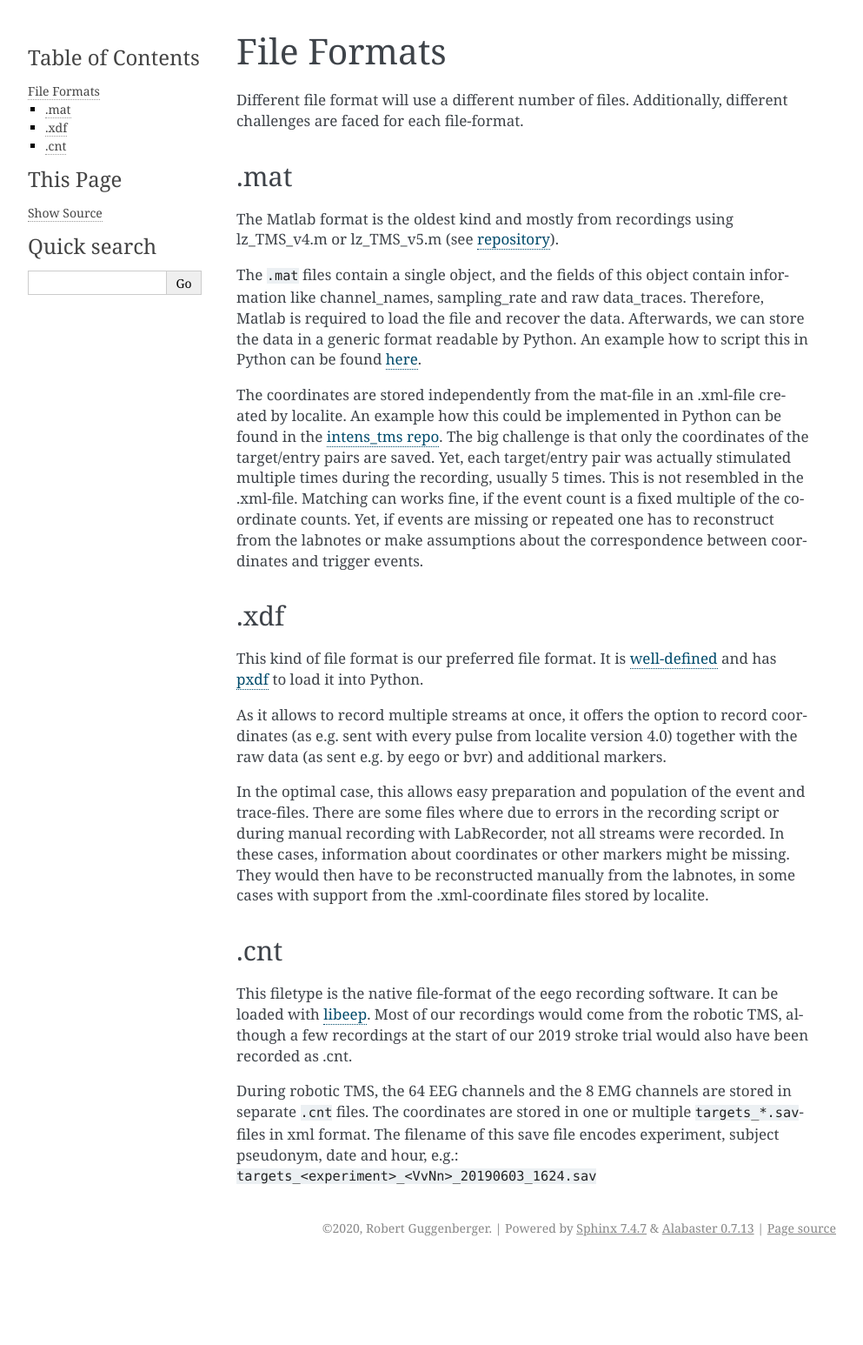
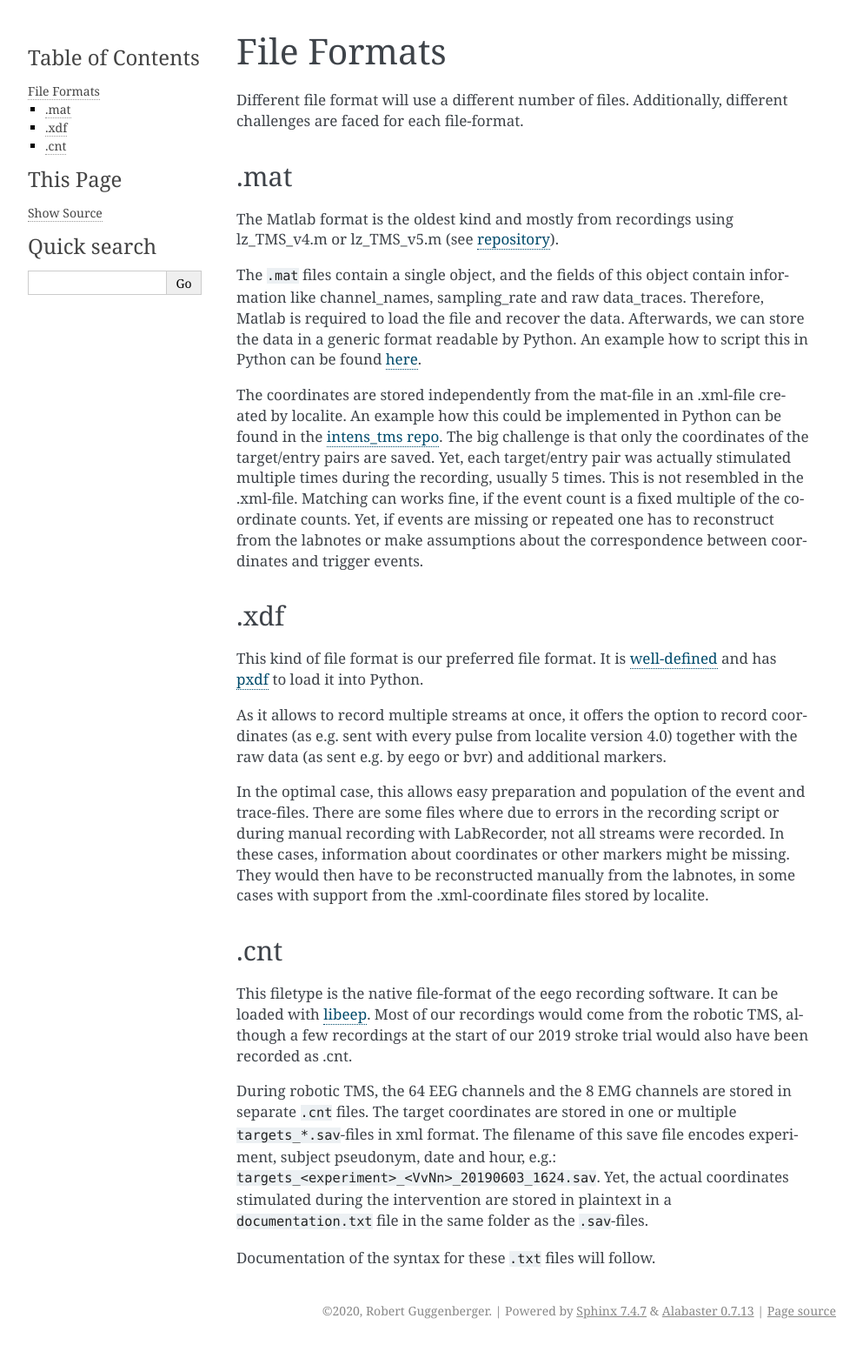
Before and after one commit to neuromti/tool-offspect, a Sphinx documentation site: the page built from docs/source/inputfiles.rst, in a window 1280 px wide. Shown: the whole page at 87% size, without its empty margins (148-1141 px from the left). Built offline with Sphinx 7.4.7, drawn with Linux system fonts in a browser that asks for light colours; before the commit the page ends 1451 px from its top, so only the background shows below that.

```diff
--- a/docs/source/architecture.rst
+++ b/docs/source/architecture.rst
@@ -19,10 +19,10 @@
 
 Saving and loading can be implement with `pyyaml <https://pyyaml.org/wiki/PyYAMLDocumentation>`_.
 
-Traces-file
-***********
+Trace-file
+**********
 
-The traces-file is a binary file containing a set of numpy.ndarrays in
+The trace-file is a binary file containing a set of numpy.ndarrays in
 binary format.
 
 
--- a/docs/source/inputfiles.rst
+++ b/docs/source/inputfiles.rst
@@ -54,7 +54,11 @@
 as .cnt.
 
 During robotic TMS, the 64 EEG channels and the 8 EMG channels are stored in
-separate :code:`.cnt` files.  The coordinates are stored in one or multiple
+separate :code:`.cnt` files.  The target coordinates are stored in one or multiple
 :code:`targets_*.sav`-files in xml format. The filename of this save file
 encodes experiment, subject pseudonym, date and hour, e.g.:
-:code:`targets_<experiment>_<VvNn>_20190603_1624.sav`
+:code:`targets_<experiment>_<VvNn>_20190603_1624.sav`. Yet, the actual
+coordinates stimulated during the intervention are stored in plaintext in a
+:code:`documentation.txt` file in the same folder as the :code:`.sav`-files.
+
+Documentation of the syntax for these :code:`.txt` files will follow.
--- a/requirements.txt
+++ b/requirements.txt
@@ -0,0 +1,2 @@
+numpy
+pyyaml
```
Also changed, not shown: 1 other file.
